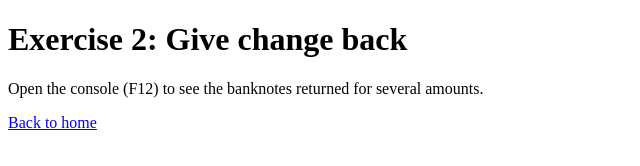
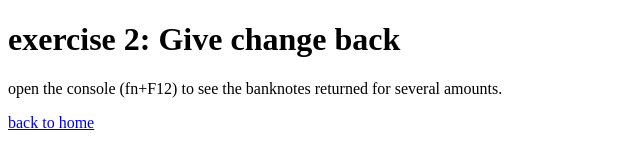
Before and after one commit to narminkhalilova/pw1_front-end_L1, a plain HTML site: page pw6/ex2.html in a window 1280 px wide. Shown: the whole page, without its empty margins (0-640 px from the left). Drawn offline with Linux system fonts and the light colour scheme.

Commit message:
comments
Updated text to lowercase for consistency.

```diff
--- a/pw6/ex2.html
+++ b/pw6/ex2.html
@@ -3,12 +3,12 @@
 <head>
   <meta charset="UTF-8">
   <meta name="viewport" content="width=device-width, initial-scale=1">
-  <title>Exercise 2: Give change back</title>
+  <title>exercise 2: Give change back</title>
 </head>
 <body>
-  <h1>Exercise 2: Give change back</h1>
-  <p>Open the console (F12) to see the banknotes returned for several amounts.</p>
-  <p><a href="index.html">Back to home</a></p>
+  <h1>exercise 2: Give change back</h1>
+  <p>open the console (fn+F12) to see the banknotes returned for several amounts.</p>
+  <p><a href="index.html">back to home</a></p>
   <script>
     /*
       Greedy algorithm: start with the highest banknote, take as many as possible
```
